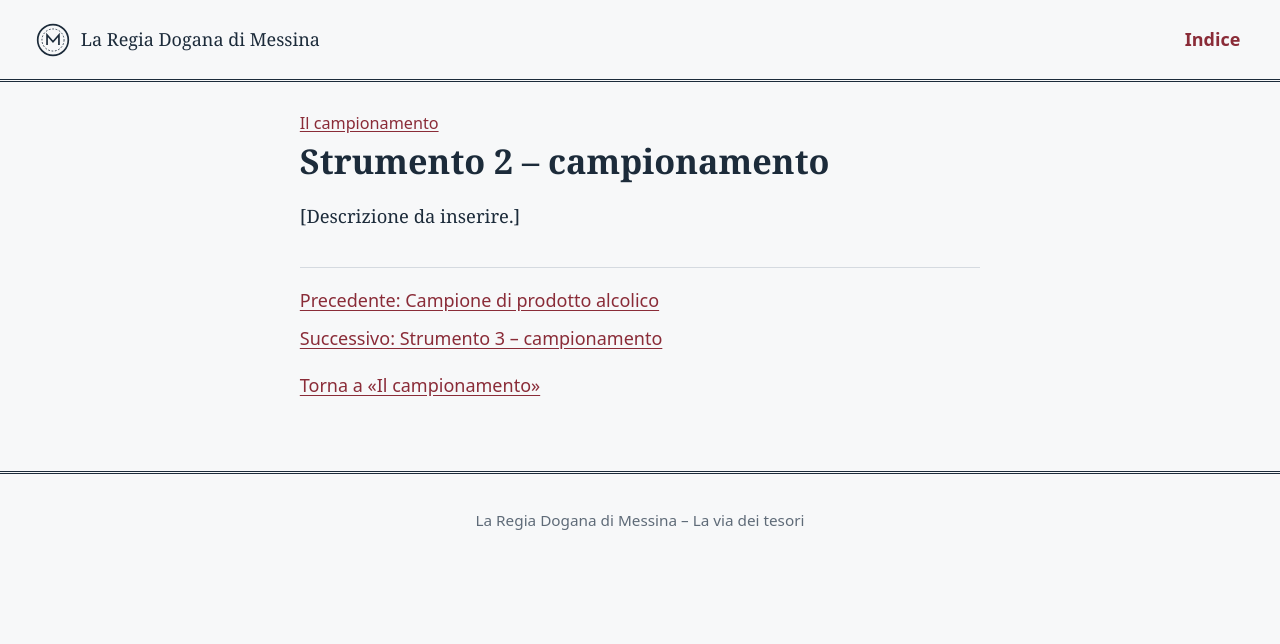
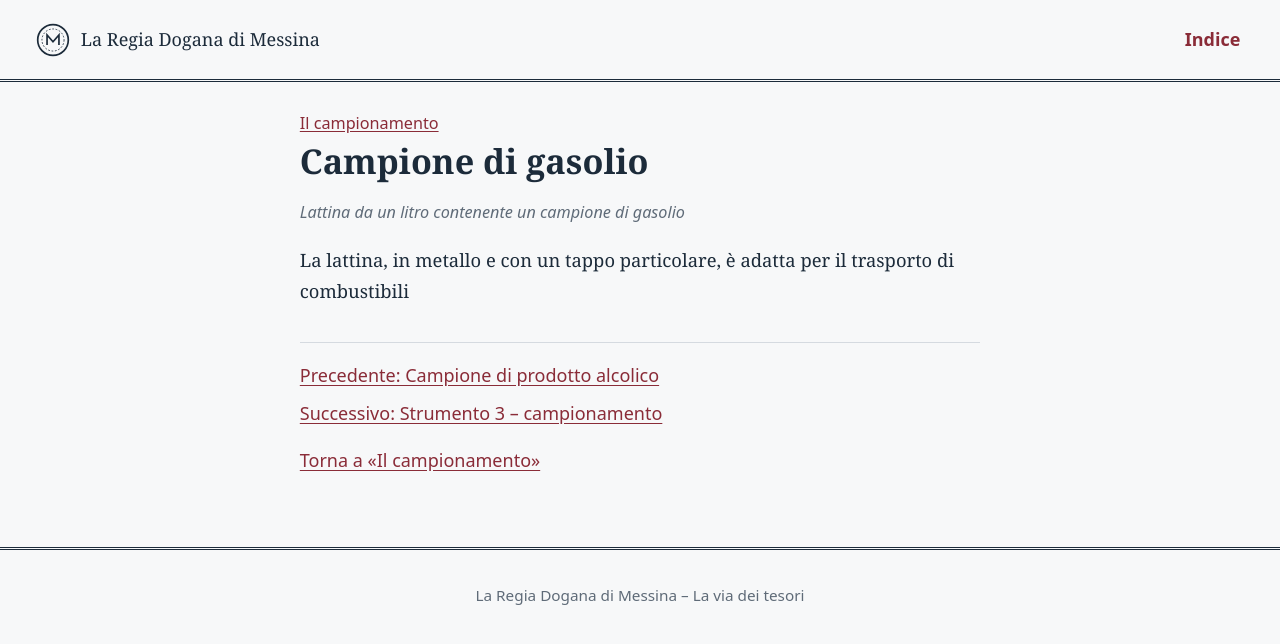
Before and after one commit to GiuseppeLB/regia-dogana-di-Messina, a Jekyll site: the page built from _oggetti/campionamento-2.md, in a window 1280 px wide. Shown: the top 644 px of the page. Built offline with Jekyll 4.4.1, drawn with Linux system fonts in a browser that asks for light colours.

Commit message:
Update _oggetti/campionamento-2.md (via Pages CMS)

```diff
--- a/_oggetti/campionamento-2.md
+++ b/_oggetti/campionamento-2.md
@@ -1,11 +1,8 @@
 ---
 layout: oggetto
-title: "Strumento 2 – campionamento"
+title: Campione di gasolio
 pagina: campionamento
-sezione: ""
 ordine: 2
-foto: ""
-alt: ""
-didascalia: ""
+didascalia: Lattina da un litro contenente un campione di gasolio
 ---
-[Descrizione da inserire.]
+La lattina, in metallo e con un tappo particolare, è adatta per il trasporto di combustibili
```
